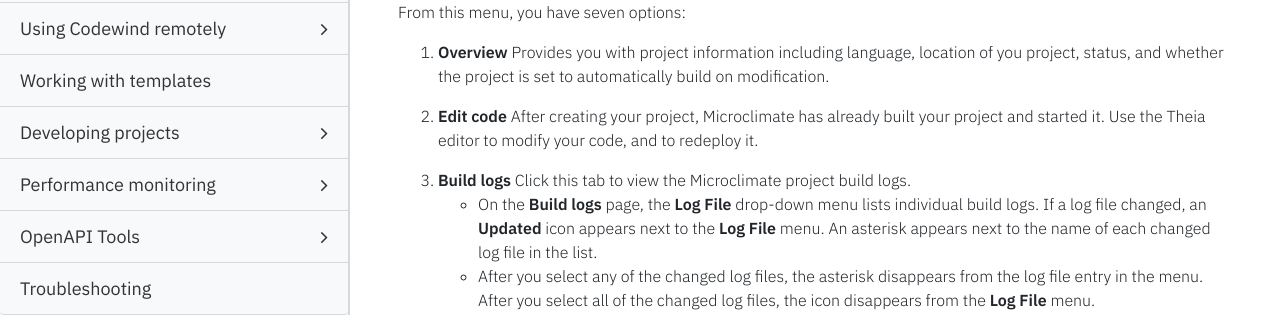
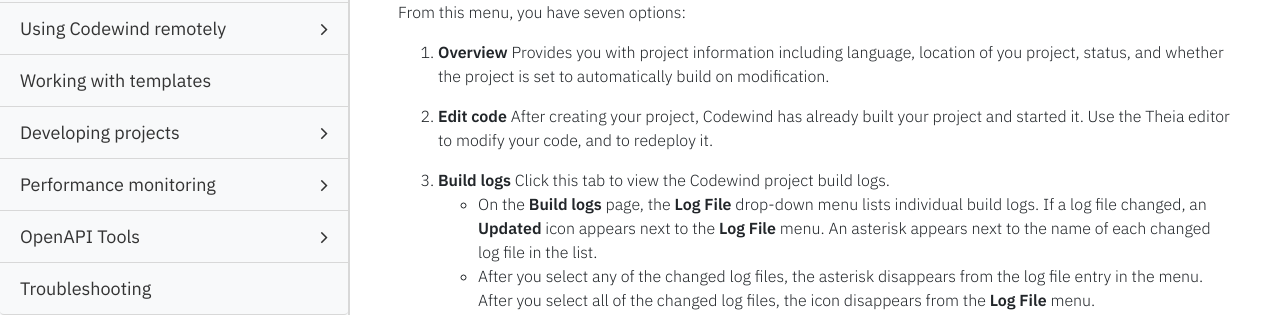
Before and after one commit to eclipse-archived/codewind-docs, a Jekyll site: the page built from docs/_documentations/projectview.md, in a window 1280 px wide and 900 px high, scrolled down 1419 px. Shown: the part 154-469 px from the top of the window. Built offline with Jekyll 4.4.1, drawn with Linux system fonts in a browser that asks for light colours; nearby versions of some CDN libraries; comment, search, counter and statistics services are not loaded; some of the changed text lies outside the part shown.

Commit message:
Remove references to Microclimate
Signed-off-by: micgibso <MICGIBSO@uk.ibm.com>

```diff
--- a/docs/_documentations/projectview.md
+++ b/docs/_documentations/projectview.md
@@ -14,7 +14,7 @@ parent: managingprojects
 
 ## Project list
 
-After you create or import a project into Microclimate, you can view, administer, and modify it. In your Microclimate workspace, click the **Projects** tab to view the list of all of your projects and their statuses.
+After you create or import a project into Codewind, you can view, administer, and modify it. In your Codewind workspace, click the **Projects** tab to view the list of all of your projects and their statuses.
 
 To view details about a project, click the project name. You can also click the shortcut menu alongside a project name for the same options. To delete a project, click the `Delete project` option on the shortcut menu.
 
@@ -44,9 +44,9 @@ From this menu, you have seven options:
 
 1. **Overview** Provides you with project information including language, location of you project, status, and whether the project is set to automatically build on modification.
 
-2. **Edit code** After creating your project, Microclimate has already built your project and started it. Use the Theia editor to modify your code, and to redeploy it.
+2. **Edit code** After creating your project, Codewind has already built your project and started it. Use the Theia editor to modify your code, and to redeploy it.
 
-3. **Build logs** Click this tab to view the Microclimate project build logs.
+3. **Build logs** Click this tab to view the Codewind project build logs.
   - On the **Build logs** page, the **Log File** drop-down menu lists individual build logs. If a log file changed, an **Updated** icon appears next to the **Log File** menu. An asterisk appears next to the name of each changed log file in the list.
   - After you select any of the changed log files, the asterisk disappears from the log file entry in the menu. After you select all of the changed log files, the icon disappears from the **Log File** menu.
 
```
Also changed, not shown: docs/_documentations/project-settings.md (+2 -2 lines), docs/_documentations/vsc-commands-project.md (+2 -2 lines).
